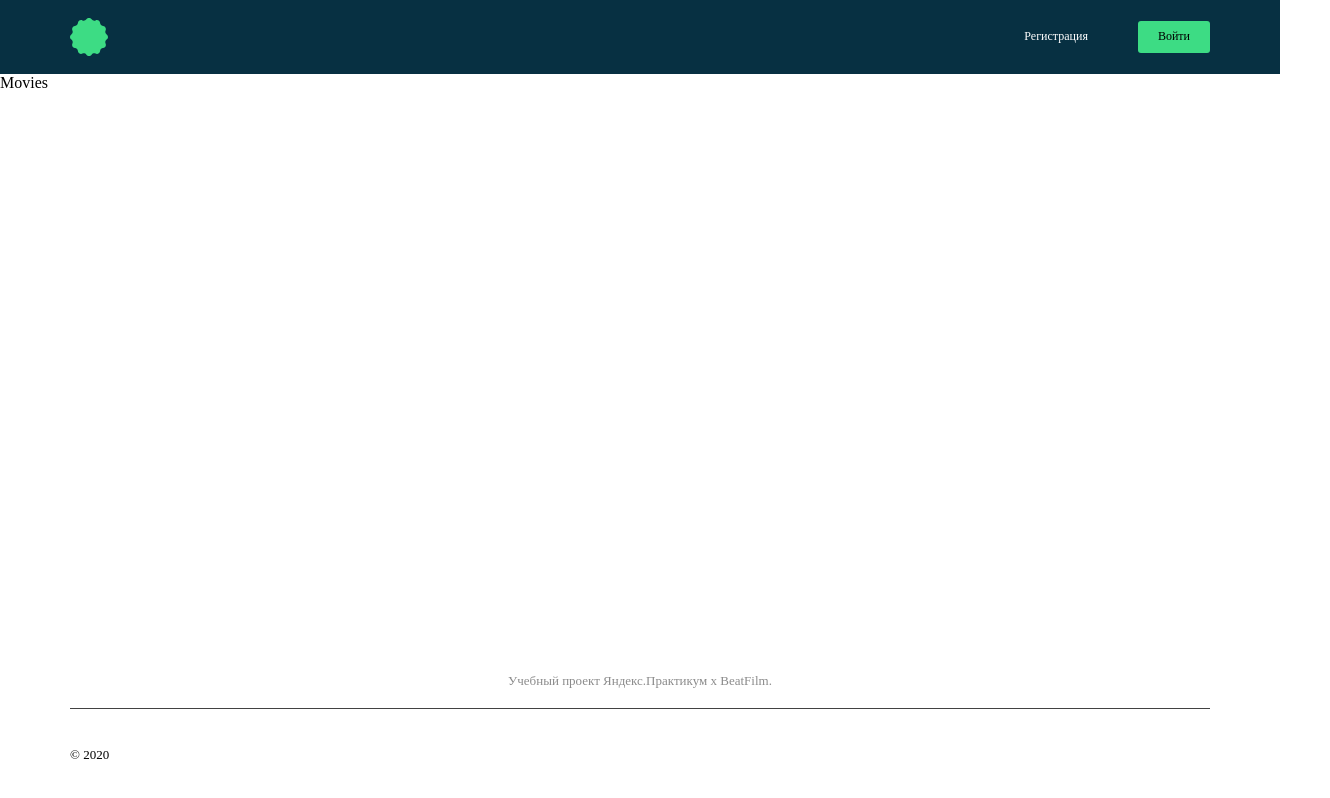
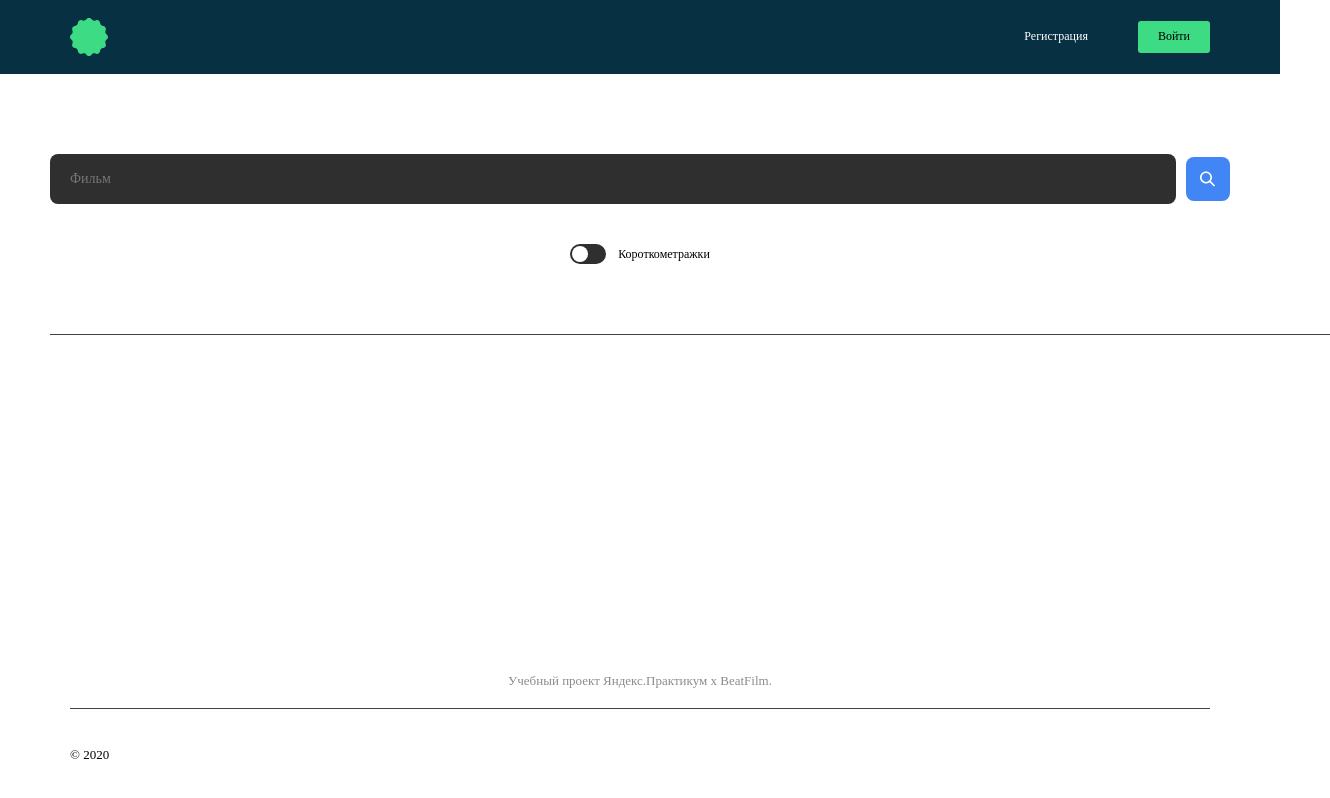
Before and after one commit to koshinva/movies-explorer-frontend, a React (Create React App) app: page /movies in a window 1280 px wide. Shown: the whole page, 1330 px wide, since content can reach past the window. Built offline with nearby package versions, Linux system fonts and the light colour scheme; the HTML template or start-up script is replaced by a standard one.

Commit message:
feat: сверстать компонент SearchForm и FilterCheckbox

```diff
--- /dev/null
+++ b/src/components/Movies/FilterCheckbox/FilterCheckbox.css
@@ -0,0 +1,50 @@
+.checkbox-filter {
+  display: flex;
+  align-items: center;
+}
+.checkbox-filter__form {
+  display: flex;
+  align-items: center;
+}
+.checkbox-filter__checkbox {
+  width: 36px;
+  height: 20px;
+  cursor: pointer;
+  position: relative;
+  margin-right: 12px;
+}
+.checkbox-filter__checkbox::after {
+  content: '';
+  position: absolute;
+  width: 100%;
+  height: 100%;
+  top: 0;
+  left: 0;
+  right: 0;
+  bottom: 0;
+  background-color: #2f2f2f;
+  border-radius: 20px;
+  transition: all 0.4s;
+}
+.checkbox-filter__checkbox::before {
+  content: '';
+  width: 16px;
+  height: 16px;
+  background-color: #ffffff;
+  position: absolute;
+  transform: translateX(2px);
+  top: 2px;
+  z-index: 10;
+  border-radius: 100%;
+  transition: all 0.4s;
+}
+.checkbox-filter__checkbox.checkbox-filter__checkbox_active::before {
+  transform: translateX(18px);
+}
+.checkbox-filter__checkbox.checkbox-filter__checkbox_active::after {
+  background-color: #3ddc84;
+}
+.checkbox-filter__text-filter {
+  font-size: 12px;
+  line-height: 1.5;
+}
--- /dev/null
+++ b/src/components/Movies/FilterCheckbox/FilterCheckbox.jsx
@@ -0,0 +1,27 @@
+import React, { useState } from 'react';
+import './FilterCheckbox.css';
+
+function FilterCheckbox() {
+  const [filterCheckbox, setFilterCheckbox] = useState(false);
+  const handleCheckboxClick = () => {
+    setFilterCheckbox((check) => !check);
+  };
+  return (
+    <div className="checkbox-filter">
+      <form className="checkbox-filter__form">
+        <input
+          type="checkbox"
+          className={`checkbox-filter__checkbox ${
+            filterCheckbox && 'checkbox-filter__checkbox_active'
+          }`}
+          id="checkbox-filter"
+          onChange={handleCheckboxClick}
+          value={filterCheckbox}
+        />
+      </form>
+      <p className="checkbox-filter__text-filter">Короткометражки</p>
+    </div>
+  );
+}
+
+export default FilterCheckbox;
--- a/src/components/Movies/Movies.jsx
+++ b/src/components/Movies/Movies.jsx
@@ -1,9 +1,12 @@
-import React from 'react'
+import React from 'react';
+import SearchForm from './SearchForm/SearchForm';
 
 function Movies() {
   return (
-    <div>Movies</div>
-  )
+    <div className="movies">
+      <SearchForm />
+    </div>
+  );
 }
 
-export default Movies
+export default Movies;
--- /dev/null
+++ b/src/components/Movies/SearchForm/SearchForm.css
@@ -0,0 +1,62 @@
+.search-form {
+  min-height: 228px;
+}
+.search-form__body {
+  padding: 80px 50px 70px;
+  display: flex;
+  flex-direction: column;
+  justify-content: center;
+  align-items: center;
+  position: relative;
+}
+.search-form__body::after {
+  content: '';
+  position: absolute;
+  width: 100%;
+  height: 1px;
+  background-color: #424242;
+  left: 50px;
+  right: 50px;
+  bottom: 10px;
+}
+.search-form__form {
+  display: flex;
+  width: 100%;
+  justify-content: space-between;
+  align-items: center;
+  margin-bottom: 29px;
+}
+.search-form__input {
+  flex: 1 1 auto;
+  margin-right: 10px;
+  min-height: 50px;
+  background-color: #2f2f2f;
+  border: none;
+  border-radius: 8px;
+  padding: 16px 20px;
+  box-sizing: border-box;
+  color: #8b8b8b;
+  font-weight: 400;
+  font-size: 14px;
+  line-height: 1.28;
+  outline: none;
+}
+.search-form__input:focus {
+  outline: 1px solid #8b8b8b;
+}
+.search-form__button {
+  width: 44px;
+  height: 44px;
+  background-color: #4285F4;
+  border: none;
+  border-radius: 8px;
+  display: flex;
+  justify-content: center;
+  align-items: center;
+  transition: all 0.4s;
+  cursor: pointer;
+}
+.search-form__button:hover {
+  opacity: 0.7;
+  transform: scale(1.05);
+}
--- /dev/null
+++ b/src/components/Movies/SearchForm/SearchForm.jsx
@@ -0,0 +1,22 @@
+import React from 'react';
+import './SearchForm.css';
+import FilterCheckbox from '../FilterCheckbox/FilterCheckbox';
+import logo from '../../../images/movies/search-logo.svg';
+
+function SearchForm() {
+  return (
+    <div className="search-form">
+      <div className="search-form__body">
+        <form className="search-form__form">
+          <input type="text" className="search-form__input" placeholder="Фильм" />
+          <button type="submit" className="search-form__button">
+            <img className="search-form__logo" src={logo} alt="Логотип поиска" />
+          </button>
+        </form>
+        <FilterCheckbox />
+      </div>
+    </div>
+  );
+}
+
+export default SearchForm;
```
Also changed, not shown: src/components/Movies/Movies.css (added), src/images/movies/search-logo.svg (added).
